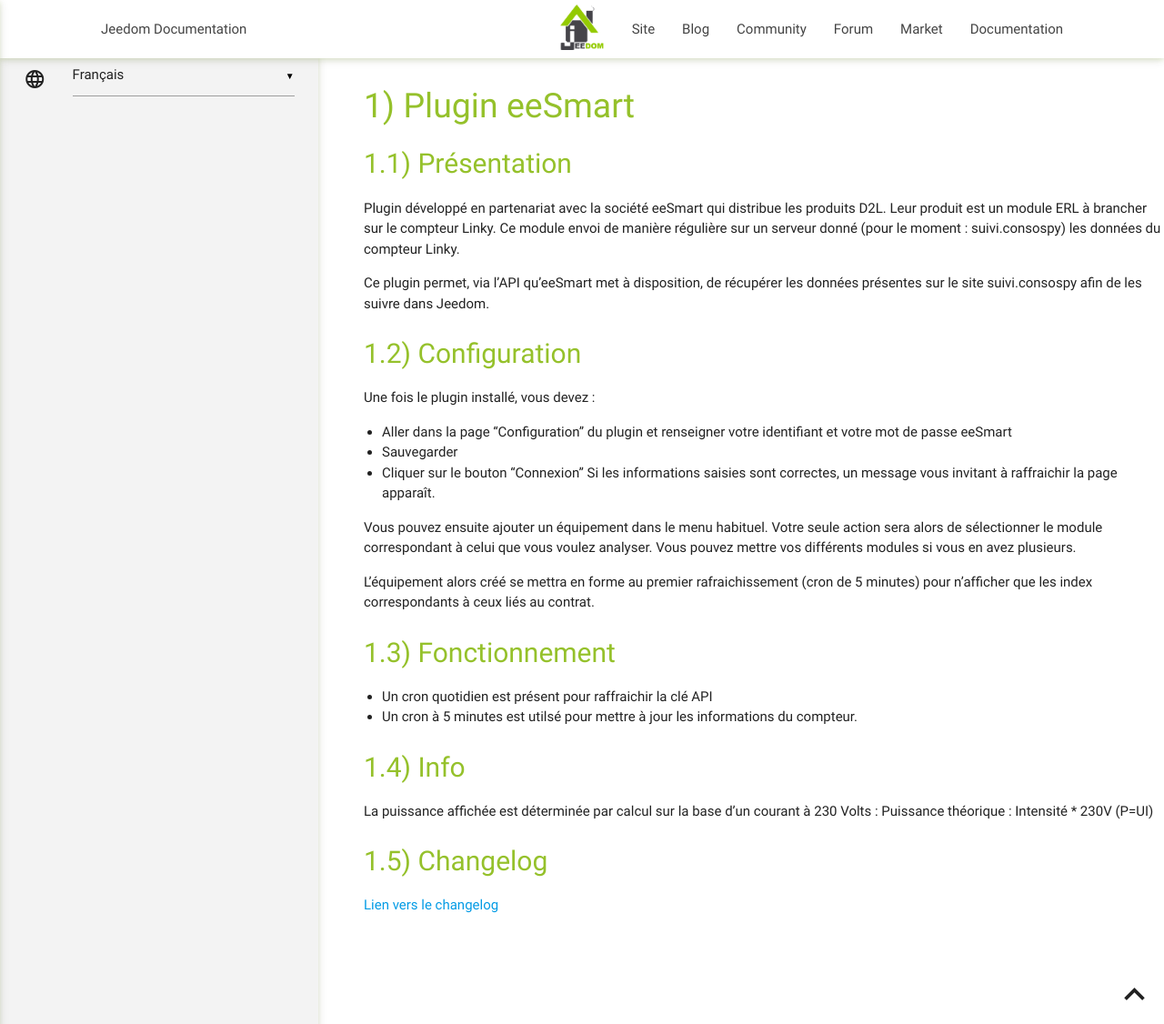
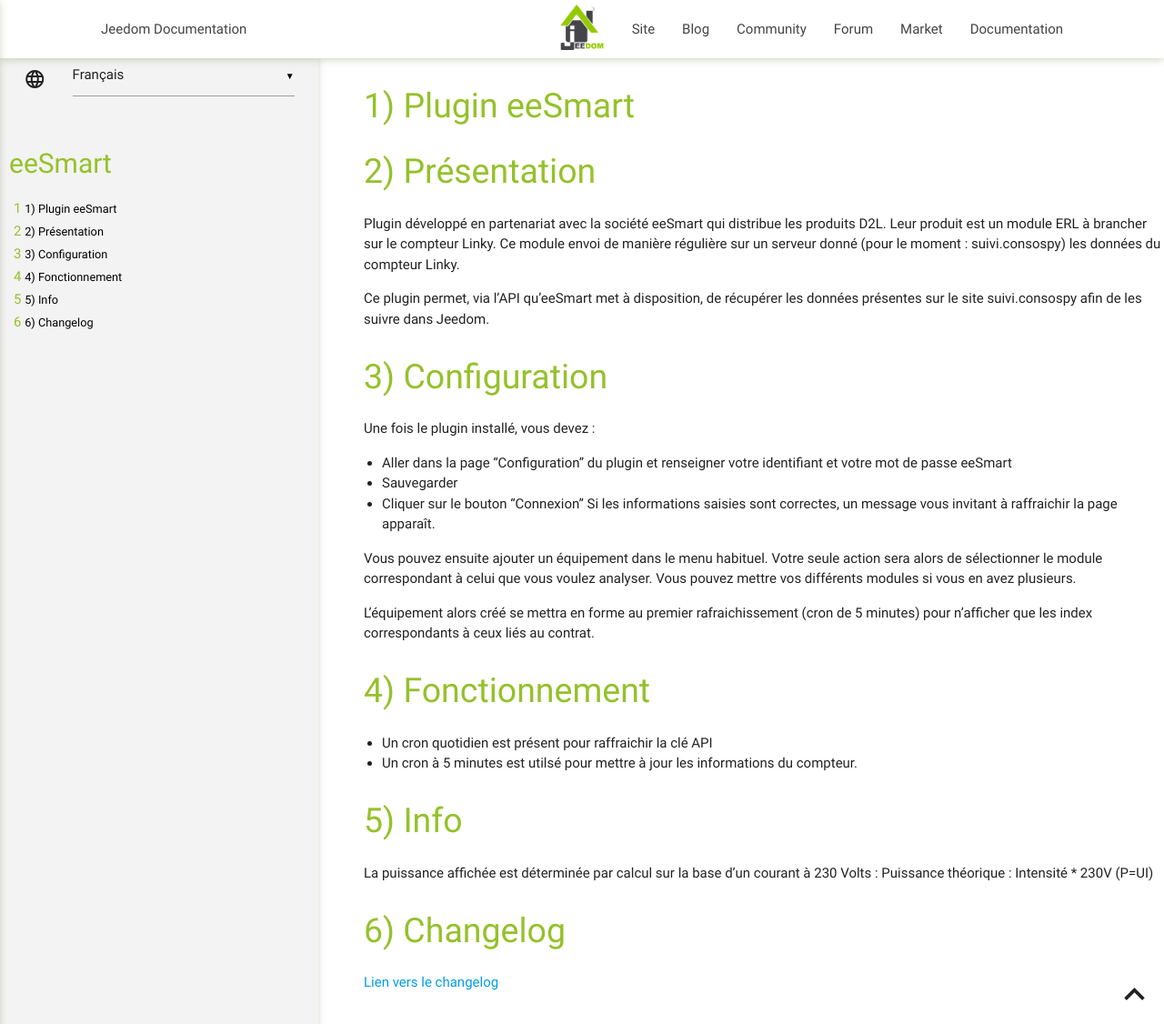
Before and after one commit to Caelion/jeedom-plugins-documentation, a Jekyll site: the page built from eeSmart/fr_FR/index.md, in a window 1280 px wide and 1126 px high. Shown: the whole window at 91% size. Built offline with Jekyll 4.4.1, drawn with Linux system fonts in a browser that asks for light colours.

Commit message:
Update index.md

```diff
--- a/eeSmart/fr_FR/index.md
+++ b/eeSmart/fr_FR/index.md
@@ -7,15 +7,16 @@
 
 # [Plugin {{page.pluginId}}]({{site.baseurl}}/{{page.pluginId}}/{{page.lang}})
 
-## Présentation
+Présentation
+===
 
 Plugin développé en partenariat avec la société eeSmart qui distribue les produits D2L.
 Leur produit est un module ERL à brancher sur le compteur Linky. Ce module envoi de manière régulière sur un serveur donné (pour le moment : suivi.consospy) les données du compteur Linky.
 
 Ce plugin permet, via l’API qu’eeSmart met à disposition, de récupérer les données présentes sur le site suivi.consospy afin de les suivre dans Jeedom.
 
-## Configuration
-
+Configuration
+===
 Une fois le plugin installé, vous devez :
 - Aller dans la page "Configuration" du plugin et renseigner votre identifiant et votre mot de passe eeSmart
 - Sauvegarder
@@ -28,15 +29,16 @@
 
 L'équipement alors créé se mettra en forme au premier rafraichissement (cron de 5 minutes) pour n'afficher que les index correspondants à ceux liés au contrat.
 
-## Fonctionnement
-
+Fonctionnement
+===
 - Un cron quotidien est  présent pour raffraichir la clé API
 - Un cron à 5 minutes est utilsé pour mettre à jour les informations du compteur.
 
-## Info
-
+Info
+===
 La puissance affichée est déterminée par calcul sur la base d'un courant à 230 Volts :
 Puissance théorique : Intensité * 230V (P=UI)
 
-## Changelog
+Changelog
+===
 [Lien vers le changelog]({{site.baseurl}}/{{page.pluginId}}/{{page.lang}}/changelog)
```
